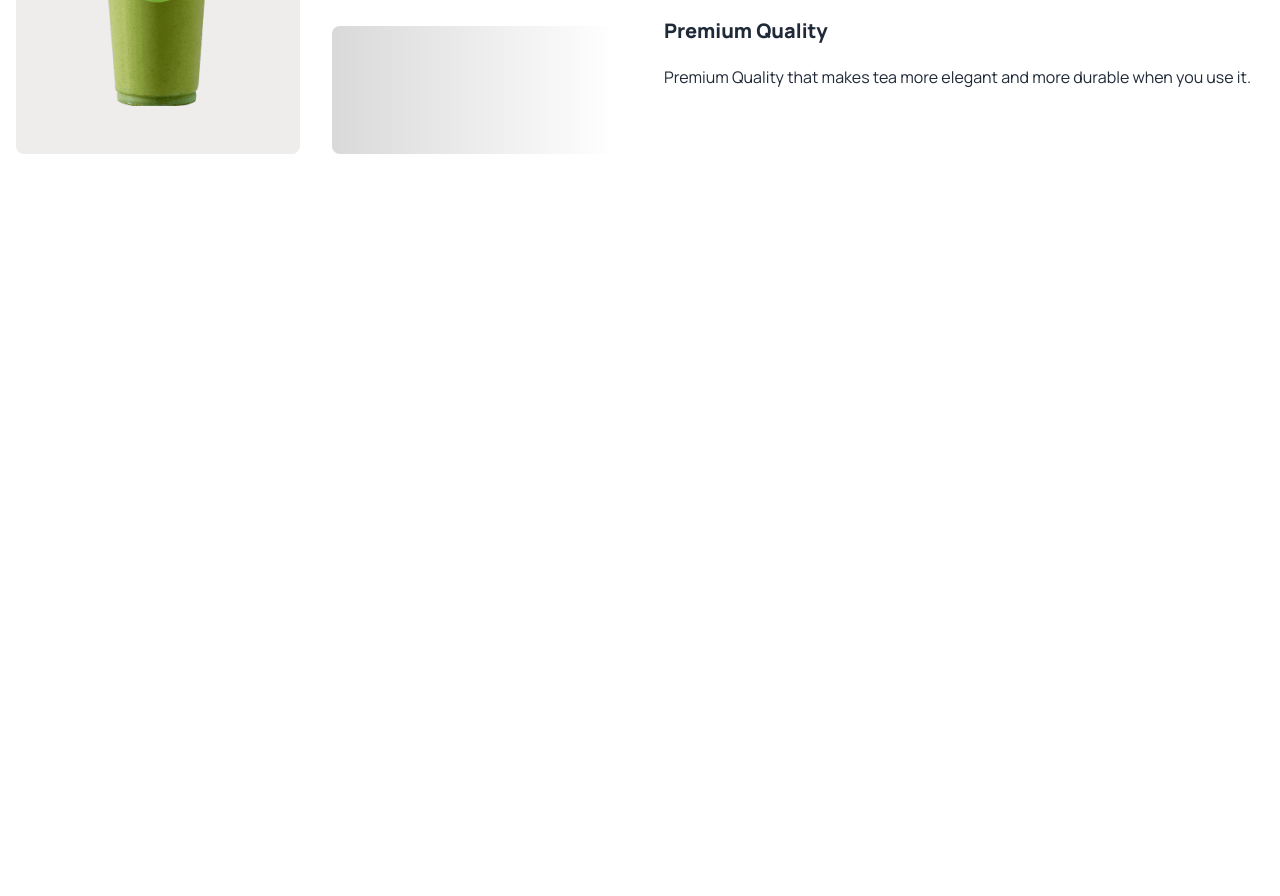
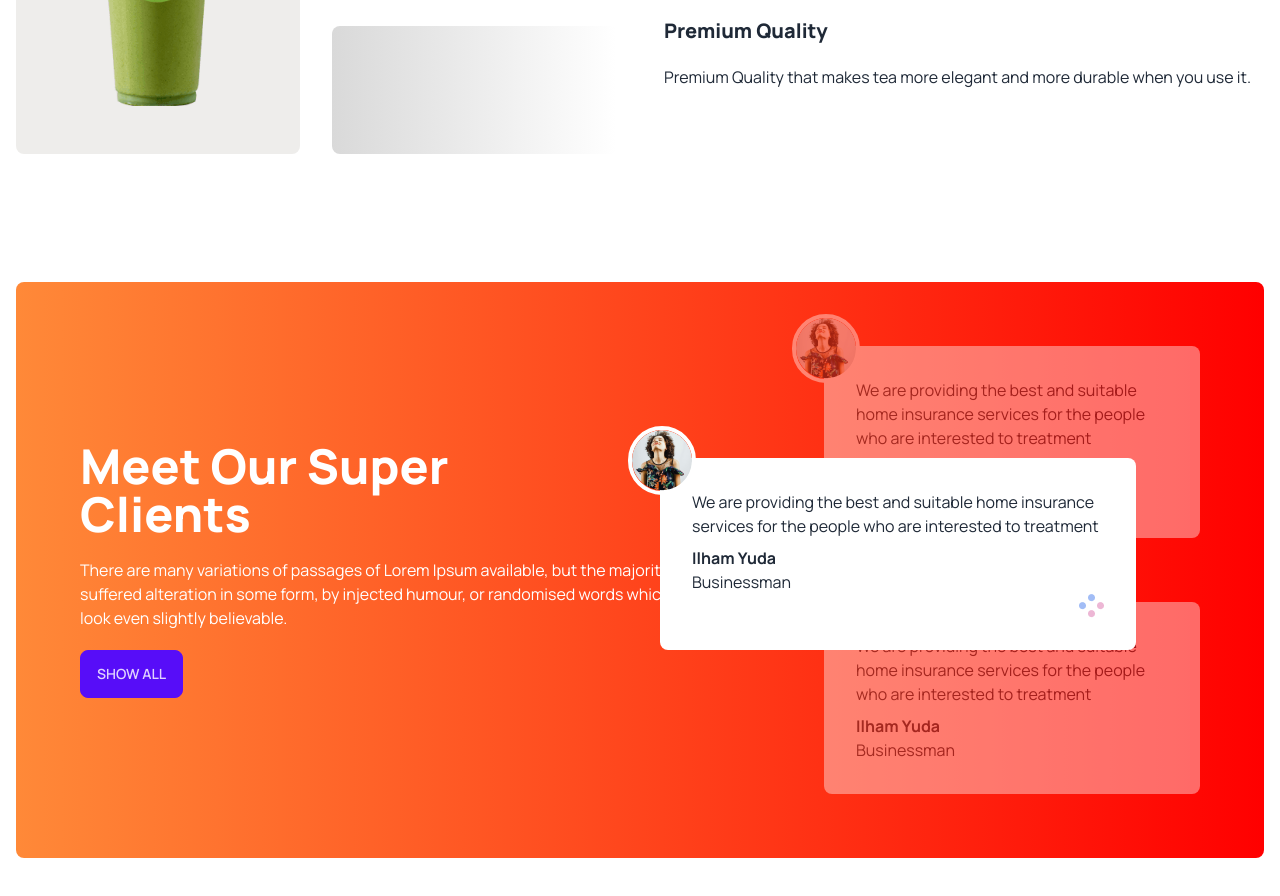
Before and after one commit to sovonbd/tea-house-with-daisyui, a plain HTML site: page index.html in a window 1280 px wide. Shown: the part 1748-2644 px from the top of the page. Before the commit the page ends 2030 px from the top, so only its background shows below. Drawn offline with nearby package versions, Linux system fonts and the light colour scheme.

Commit message:
added super client section

```diff
--- a/index.html
+++ b/index.html
@@ -37,6 +37,13 @@
     <style>
       .font-manrope {
         font-family: "Manrope", sans-serif;
+      }
+
+      .color {
+        background: linear-gradient(270deg, #f00 0%, #ff8938 100%);
+        background-clip: text;
+        -webkit-background-clip: text;
+        -webkit-text-fill-color: transparent;
       }
     </style>
   </head>
@@ -186,6 +193,75 @@
           </p>
         </div>
       </section>
+
+      <!-- super client section -->
+      <section
+        class="my-24 flex items-center flex-col bg-gradient-to-l from-[#F00] from-0% to-[#FF8938] to-100% lg:flex-row gap-14 lg:gap-28 rounded-lg p-12 lg:p-16"
+      >
+        <div class="text-white">
+          <h2 class="text-5xl font-extrabold">
+            Meet Our Super <br />
+            Clients
+          </h2>
+          <p class="py-5">
+            There are many variations of passages of Lorem Ipsum available, but
+            the majority have suffered alteration in some form, by injected
+            humour, or randomised words which don't look even slightly
+            believable.
+          </p>
+          <button class="btn btn-primary">Show All</button>
+        </div>
+        <!-- review -->
+        <div class="relative">
+          <!-- last review -->
+          <div class="bg-white p-8 rounded-lg opacity-40 mb-16 z-10">
+            <img
+              class="absolute -mt-16 -ml-16 border-white border-4 rounded-full"
+              src="./images/client.png"
+              alt=""
+            />
+            <p>
+              We are providing the best and suitable home insurance services for
+              the people who are interested to treatment
+            </p>
+            <h4 class="font-bold mt-2">Ilham Yuda</h4>
+            <p>Businessman</p>
+          </div>
+          <!-- current review -->
+          <div
+            class="bg-white p-8 rounded-lg absolute top-28 lg:right-16 lg:w-[476px] z-20"
+          >
+            <img
+              class="absolute -mt-16 -ml-16 border-white border-4 rounded-full"
+              src="./images/client.png"
+              alt=""
+            />
+            <p>
+              We are providing the best and suitable home insurance services for
+              the people who are interested to treatment
+            </p>
+            <h4 class="font-bold mt-2">Ilham Yuda</h4>
+            <p>Businessman</p>
+            <div class="flex justify-end">
+              <img src="./images/circles.png" alt="" />
+            </div>
+          </div>
+          <!-- next review -->
+          <div class="bg-white p-8 rounded-lg opacity-40 z-10">
+            <img
+              class="absolute -mt-16 -ml-16 border-white border-4 rounded-full"
+              src="./images/client.png"
+              alt=""
+            />
+            <p>
+              We are providing the best and suitable home insurance services for
+              the people who are interested to treatment
+            </p>
+            <h4 class="font-bold mt-2">Ilham Yuda</h4>
+            <p>Businessman</p>
+          </div>
+        </div>
+      </section>
     </main>
     <footer></footer>
   </body>
```
